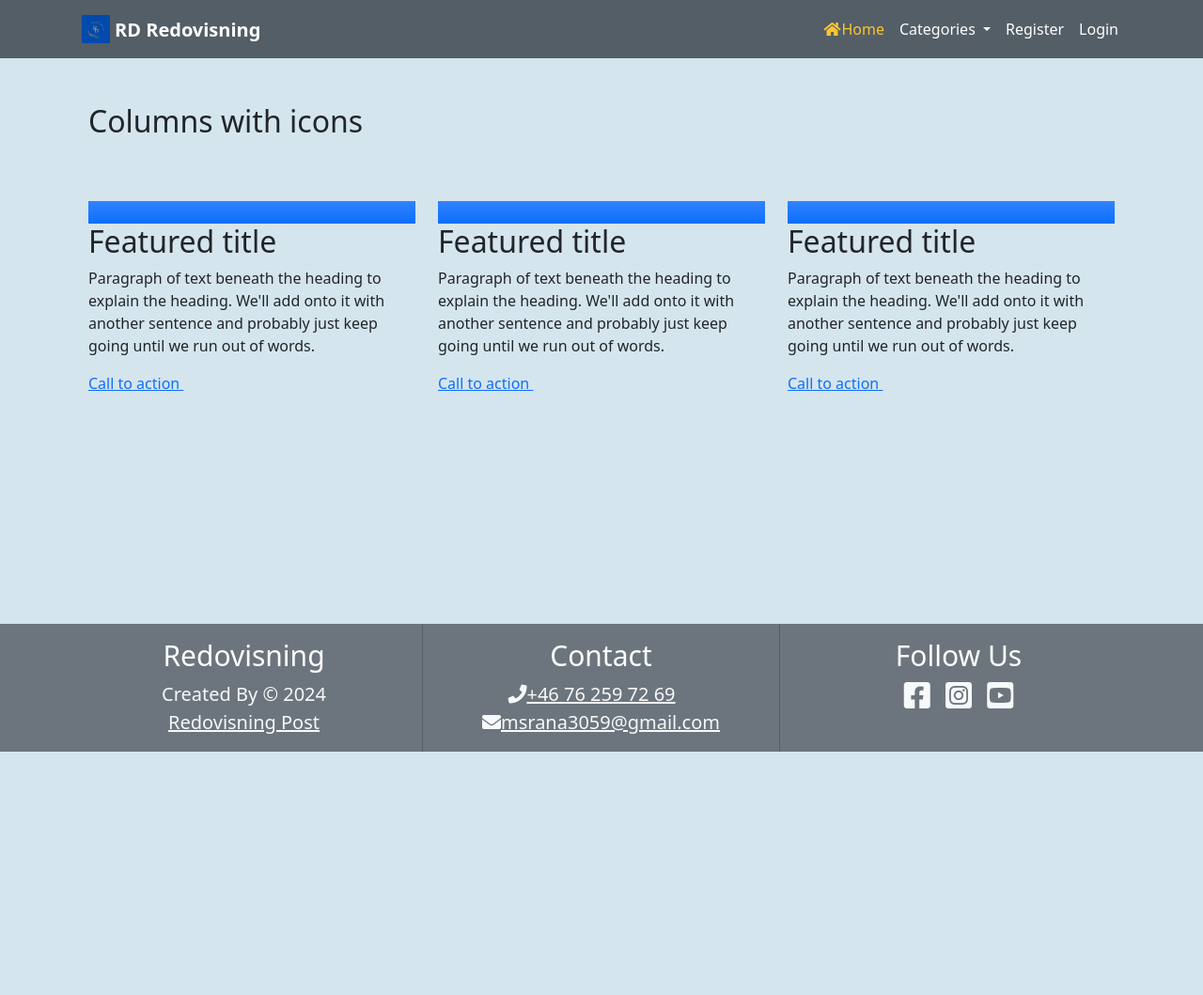
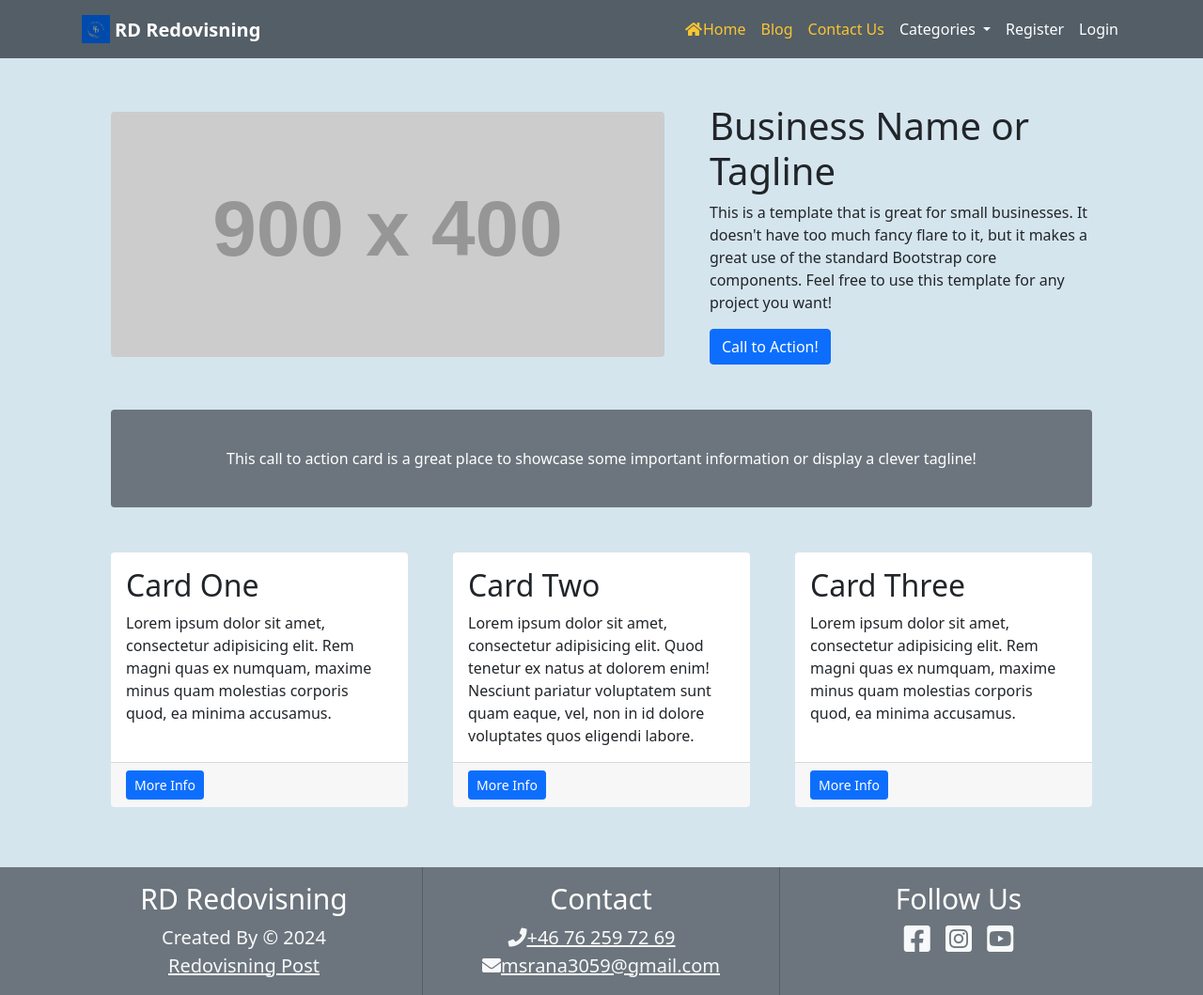
Before and after one commit to mamuzaan/rdredovisning, a Django app: page / in a window 1280 px wide. Shown: the whole page at 94% size. Before the commit the page ends 800 px from the top, so only its background shows below. Run offline with Django 3.2, Linux system fonts and the light colour scheme; grey boxes labelled with a size stand in for pictures from a placeholder-image service; data that the repository does not hold is empty; some libraries are stand-ins or nearby versions.

Commit message:
Added contact form and success template and edit page

```diff
--- a/redovisning/forms.py
+++ b/redovisning/forms.py
@@ -25,3 +25,9 @@ class EditForm(forms.ModelForm):
         widgets = {
             'content': SummernoteWidget(),
         }
+
+
+class ContactusForm(forms.Form):
+    name = forms.CharField(label='Name', max_length=100, required=True)
+    email = forms.EmailField(label='Email', max_length=100, required=True)
+    message = forms.CharField(label='Message', widget=forms.Textarea, required=True)
--- a/redovisning/urls.py
+++ b/redovisning/urls.py
@@ -3,7 +3,10 @@ from . import views
 
 
 urlpatterns = [
-    path('', views.PostList.as_view(), name='home'),
+    path('home/', views.PostList.as_view(), name='blog'),
+    path('', views.home_page, name='home_page'),
+    path("contact/", views.ContactFormView.as_view(), name="contact"),
+    path("success/", views.SuccessView.as_view(), name="success"),
     path('add/', views.AddView.as_view(), name='add'),
     path('<slug:slug>/', views.PostDetail.as_view(), name='post_detail'),
     path('like/<slug:slug>', views.PostLike.as_view(), name='post_like'),
--- a/redovisning/views.py
+++ b/redovisning/views.py
@@ -2,8 +2,11 @@ from django.shortcuts import render, get_object_or_404, reverse
 from django.views import generic, View
 from django.http import HttpResponseRedirect
 from .models import Post, Category
-from .forms import CommentForm, PostForm, EditForm
+from .forms import CommentForm, PostForm, EditForm, ContactusForm
 from django.urls import reverse_lazy
+from django.core.mail import send_mail
+from django.views.generic.edit import FormView
+from django.views.generic import TemplateView
 
 
 class PostList(generic.ListView):
@@ -121,4 +124,27 @@ def category_list(request):
     context = {
         'category_list': category_list,
     }
-    return context
+    return render(request, 'category.html', context)
+
+
+def home_page(request):
+    # Your logic for rendering the blog page goes here
+    return render(request, 'home_page.html')  # Replace 'blog.html' with the actual template name for your blog page
+
+
+class ContactFormView(generic.FormView):
+    template_name = "contact_form.html"
+    form_class = ContactusForm
+    # success_url = "/success/"
+    success_url = reverse_lazy("success")  # Redirect to the success page
+
+    def form_valid(self, form):
+        name = form.cleaned_data['name']
+        email = form.cleaned_data['email']
+        message = form.cleaned_data['message']
+        # Process the form data here...
+        return super().form_valid(form)
+
+
+class SuccessView(generic.TemplateView):
+    template_name = "success.html"
--- a/templates/base.html
+++ b/templates/base.html
@@ -26,14 +26,20 @@
                     <div style="padding: 5px;">
                         <img src="{{ MEDIA_URL }}media/RD.png" alt="Logo" height="30">
                     </div>
-                    <h2><a class="navbar-brand text-white" href="{% url 'home' %}"><b> RD Redovisning</b></a></h2>
+                    <h2><a class="navbar-brand text-white" href="{% url 'home_page' %}"><b> RD Redovisning</b></a></h2>
                     <button class="navbar-toggler" type="button" data-bs-toggle="collapse" data-bs-target="#nvbCollapse" aria-controls="nvbCollapse" aria-expanded="false" aria-label="Toggle navigation">
                         <span class="navbar-toggler-icon"></span>
                     </button>
                     <div class="collapse navbar-collapse" id="nvbCollapse">
                         <ul class="navbar-nav ms-auto">
                             <li class="nav-item active pl-1">
-                                <a class="nav-link" href="{% url 'home' %}"><i class="fa fa-home fa-fw mr-1"></i>Home</a>
+                                <a class="nav-link" href="{% url 'home_page' %}"><i class="fa fa-home fa-fw mr-1"></i>Home</a>
+                            </li>
+                            <li class="nav-item active pl-1">
+                                <a class="nav-link" href="{% url 'blog' %}">Blog</a>
+                            </li>
+                            <li class="nav-item active pl-1">
+                                <a class="nav-link" href="{% url 'contact' %}">Contact Us</a>
                             </li>
                             <li class="nav-item dropdown">
                             <a class="nav-link dropdown-toggle" href="#" id="navbarDropdownMenuLink" role="button" data-bs-toggle="dropdown" aria-expanded="false">
@@ -83,46 +89,7 @@
         </div>
 
         <main class="flex-shrink-0 main-bg">
-            <div class="container px-4 py-5" id="featured-3">
-                <h2 class="pb-2 border-bottom">Columns with icons</h2>
-                <div class="row g-4 py-5 row-cols-1 row-cols-lg-3">
-                  <div class="feature col">
-                    <div class="feature-icon bg-primary bg-gradient">
-                      <svg class="bi" width="1em" height="1em"><use xlink:href="#collection"/></svg>
-                    </div>
-                    <h2>Featured title</h2>
-                    <p>Paragraph of text beneath the heading to explain the heading. We'll add onto it with another sentence and probably just keep going until we run out of words.</p>
-                    <a href="#" class="icon-link">
-                      Call to action
-                      <svg class="bi" width="1em" height="1em"><use xlink:href="#chevron-right"/></svg>
-                    </a>
-                  </div>
-                  <div class="feature col">
-                    <div class="feature-icon bg-primary bg-gradient">
-                      <svg class="bi" width="1em" height="1em"><use xlink:href="#people-circle"/></svg>
-                    </div>
-                    <h2>Featured title</h2>
-                    <p>Paragraph of text beneath the heading to explain the heading. We'll add onto it with another sentence and probably just keep going until we run out of words.</p>
-                    <a href="#" class="icon-link">
-                      Call to action
-                      <svg class="bi" width="1em" height="1em"><use xlink:href="#chevron-right"/></svg>
-                    </a>
-                  </div>
-                  <div class="feature col">
-                    <div class="feature-icon bg-primary bg-gradient">
-                      <svg class="bi" width="1em" height="1em"><use xlink:href="#toggles2"/></svg>
-                    </div>
-                    <h2>Featured title</h2>
-                    <p>Paragraph of text beneath the heading to explain the heading. We'll add onto it with another sentence and probably just keep going until we run out of words.</p>
-                    <a href="#" class="icon-link">
-                      Call to action
-                      <svg class="bi" width="1em" height="1em"><use xlink:href="#chevron-right"/></svg>
-                    </a>
-                  </div>
-                </div>
-              </div>
             {% block content %}
-            <!-- Content Goes here -->
             {% endblock content %}
         </main>
 
@@ -135,9 +102,9 @@
                         <div class="col-12 col-sm-12 col-md-12 col-lg-4 col-xl-4 cizgi">
                             <div class="card bg-secondary border-0">
                                 <div class="card-body text-light text-center">
-                                    <h5 class="card-title text-white display-4" style="font-size:30px">Redovisning</h5>
+                                    <h5 class="card-title text-white display-4" style="font-size:30px">RD Redovisning</h5>
                                 <p class="d-inline lead">Created By © 2024<br>
-                                <a href="#" class="text-light d-block lead">Redovisning Post</a>
+                                <a href="{% url 'blog' %}" class="text-light d-block lead">Redovisning Post</a>
                                 </p>
 
                                 </div>
@@ -158,7 +125,7 @@
                             <div class="card bg-secondary border-0">
                                 <div class="card-body text-center">
                                 <h5 class="card-title text-white display-4 lead" style="font-size:30px">Follow Us</h5>
-                                        <a href="https://www.facebook.com/profile.php?id=100075506638033"><i class="fab fa-facebook-square fa-fw fa-2x text-light"></i></a>
+                                        <a href="https://www.facebook.com/people/RD-Redovisning/100075506638033/"><i class="fab fa-facebook-square fa-fw fa-2x text-light"></i></a>
                                         <a href="#"><i class="fab fa-instagram-square fa-fw fa-2x text-light"></i></a>
                                         <a href="#"><i class="fab fa-youtube-square fa-fw fa-2x text-light"></i></a>
                                 </div>
--- /dev/null
+++ b/templates/home_page.html
@@ -0,0 +1,49 @@
+{% extends "base.html" %}
+
+{% block content %}
+<div class="container px-4 px-lg-5">
+    <!-- Heading Row-->
+    <div class="row gx-4 gx-lg-5 align-items-center my-5">
+        <div class="col-lg-7"><img class="img-fluid rounded mb-4 mb-lg-0" src="https://dummyimage.com/900x400/dee2e6/6c757d.jpg" alt="..." /></div>
+        <div class="col-lg-5">
+            <h1 class="font-weight-light">Business Name or Tagline</h1>
+            <p>This is a template that is great for small businesses. It doesn't have too much fancy flare to it, but it makes a great use of the standard Bootstrap core components. Feel free to use this template for any project you want!</p>
+            <a class="btn btn-primary" href="#!">Call to Action!</a>
+        </div>
+    </div>
+    <!-- Call to Action-->
+    <div class="card text-white bg-secondary my-5 py-4 text-center">
+        <div class="card-body"><p class="text-white m-0">This call to action card is a great place to showcase some important information or display a clever tagline!</p></div>
+    </div>
+    <!-- Content Row-->
+    <div class="row gx-4 gx-lg-5">
+        <div class="col-md-4 mb-5">
+            <div class="card h-100">
+                <div class="card-body">
+                    <h2 class="card-title">Card One</h2>
+                    <p class="card-text">Lorem ipsum dolor sit amet, consectetur adipisicing elit. Rem magni quas ex numquam, maxime minus quam molestias corporis quod, ea minima accusamus.</p>
+                </div>
+                <div class="card-footer"><a class="btn btn-primary btn-sm" href="#!">More Info</a></div>
+            </div>
+        </div>
+        <div class="col-md-4 mb-5">
+            <div class="card h-100">
+                <div class="card-body">
+                    <h2 class="card-title">Card Two</h2>
+                    <p class="card-text">Lorem ipsum dolor sit amet, consectetur adipisicing elit. Quod tenetur ex natus at dolorem enim! Nesciunt pariatur voluptatem sunt quam eaque, vel, non in id dolore voluptates quos eligendi labore.</p>
+                </div>
+                <div class="card-footer"><a class="btn btn-primary btn-sm" href="#!">More Info</a></div>
+            </div>
+        </div>
+        <div class="col-md-4 mb-5">
+            <div class="card h-100">
+                <div class="card-body">
+                    <h2 class="card-title">Card Three</h2>
+                    <p class="card-text">Lorem ipsum dolor sit amet, consectetur adipisicing elit. Rem magni quas ex numquam, maxime minus quam molestias corporis quod, ea minima accusamus.</p>
+                </div>
+                <div class="card-footer"><a class="btn btn-primary btn-sm" href="#!">More Info</a></div>
+            </div>
+        </div>
+    </div>
+</div>
+{% endblock content %}
```
Also changed, not shown: rdredovisning/settings.py (+12 -4 lines), templates/account/login.html (+33 -46 lines), templates/account/logout.html (+28 -22 lines), templates/account/signup.html (+27 -35 lines), templates/contact_form.html (added, +39 -0 lines), templates/socialaccount/login.html (+19 -29 lines), templates/socialaccount/signup.html (+20 -27 lines), templates/success.html (added, +18 -0 lines).
